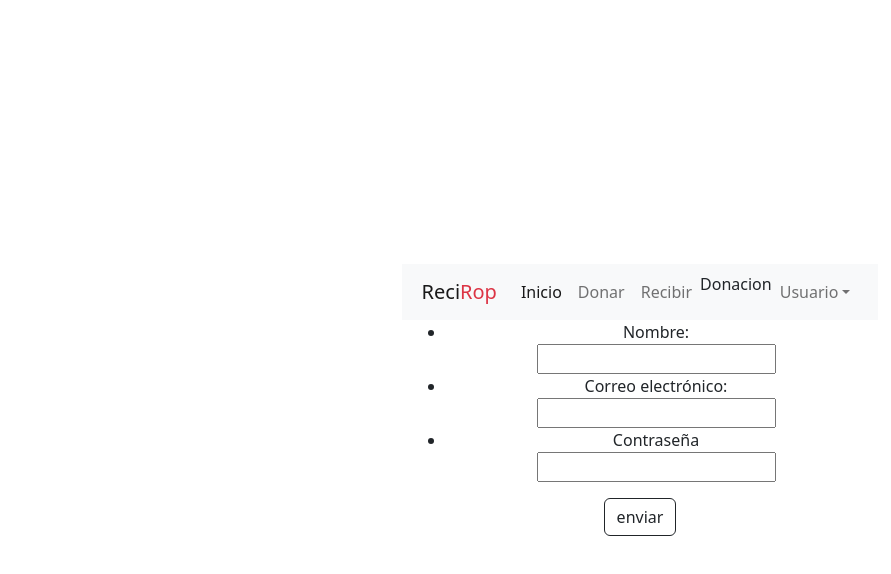
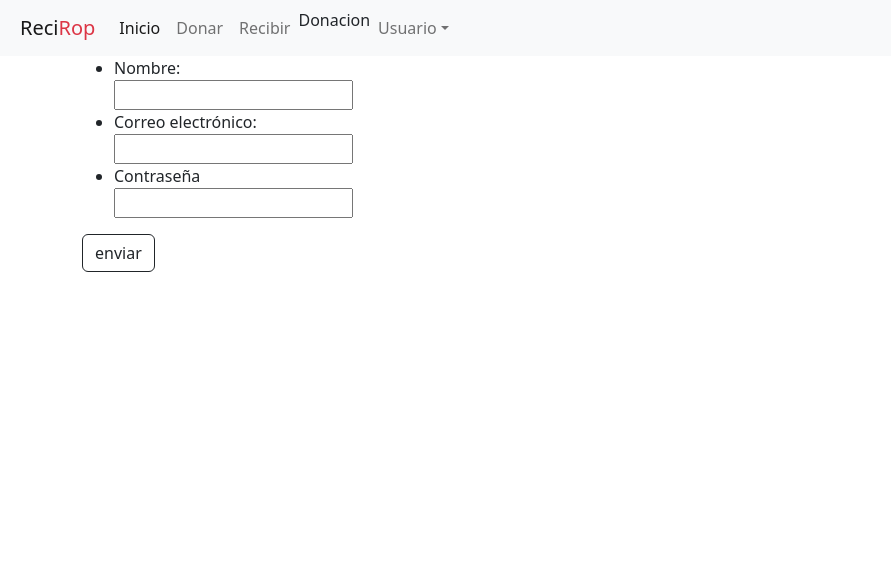
Before and after one commit to SofiRms/RECI-ROP, a React (Vite) app: page /Registro in a window 1280 px wide. Shown: the top 574 px of the page, without its empty margins (0-891 px from the left). Built offline with nearby package versions, Linux system fonts and the light colour scheme.

Commit message:
css mejorado

```diff
--- a/src/App.css
+++ b/src/App.css
@@ -1,4 +1,4 @@
-#root {
+/* #root {
   max-width: 1280px;
   margin: 0 auto;
   padding: 2rem;
@@ -39,4 +39,4 @@
 
 .read-the-docs {
   color: #888;
-}
+} */
--- a/src/Components/Navbar.jsx
+++ b/src/Components/Navbar.jsx
@@ -30,7 +30,8 @@ export const Navbar= (props)=>{
             </li>
 
             <li className="nav-item">
-            <Link className="dropdown-item" to="/donacion">Donacion</Link></li>
+            <Link className="dropdown-item" to="/donacion">Donacion</Link>
+            </li>
 
 
             <li className="nav-item dropdown">
--- a/src/index.css
+++ b/src/index.css
@@ -1,4 +1,4 @@
-:root {
+/* :root {
   font-family: Inter, Avenir, Helvetica, Arial, sans-serif;
   font-size: 16px;
   line-height: 24px;
@@ -68,4 +68,4 @@ button:focus-visible {
   button {
     background-color: #f9f9f9;
   }
-}
+} */
```
